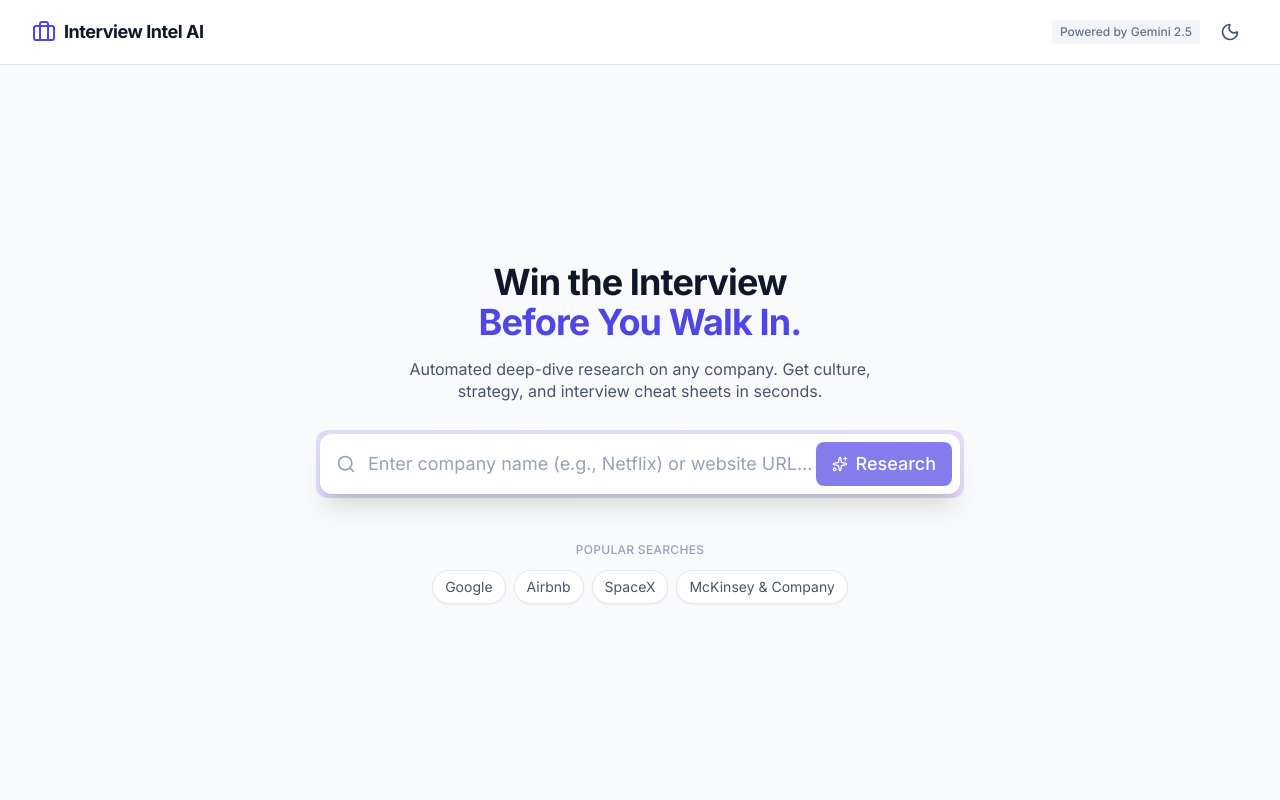
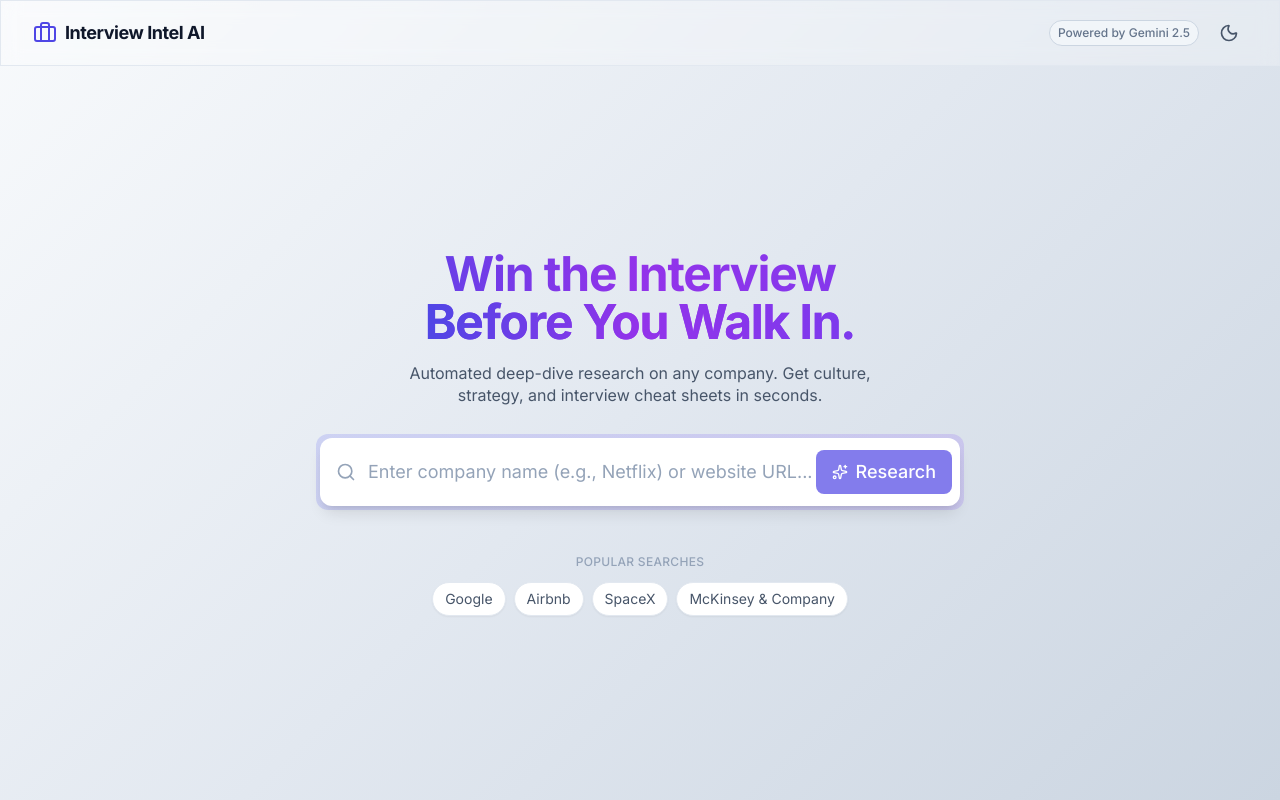
Before and after one commit to 12StoneDesigns111/Interview_Intel_AI, a React (Vite) app: page / in a window 1280 px wide. Built offline with nearby package versions, Linux system fonts and the light colour scheme.

Commit message:
Complete visual overhaul for AetherHack: Modern SaaS aesthetic with ethereal gradients, glassmorphism UI, enhanced hero search, 3-column dashboard grid, emerald accents, and citation cleaning

```diff
--- a/App.tsx
+++ b/App.tsx
@@ -47,16 +47,16 @@ const App: React.FC = () => {
 
 
   return (
-    <div className="min-h-screen bg-slate-50 flex flex-col">
+    <div className="min-h-screen flex flex-col">
       {/* Navbar */}
-      <header className="bg-white border-b border-slate-200 sticky top-0 z-50">
+      <header className="glassmorphism border-b border-slate-200 sticky top-0 z-50">
         <div className="max-w-7xl mx-auto px-4 sm:px-6 lg:px-8 h-16 flex items-center justify-between">
           <div className="flex items-center gap-2 text-indigo-600">
             <Briefcase className="h-6 w-6" />
             <span className="font-bold text-lg tracking-tight text-slate-900">Interview Intel AI</span>
           </div>
           <div className="flex items-center gap-3">
-            <div className="text-xs font-medium text-slate-500 bg-slate-100 px-2 py-1 rounded">Powered by Gemini 2.5</div>
+            <div className="text-xs font-medium text-slate-500 bg-slate-100 px-2 py-1 rounded-full border border-slate-300">Powered by Gemini 2.5</div>
             <ThemeToggle />
           </div>
           {/* No logout button, auth removed */}
@@ -70,9 +70,9 @@ const App: React.FC = () => {
 
             {!report && !loading && (
               <div className="space-y-4 animate-fade-in">
-                <h1 className="text-2xl xs:text-3xl sm:text-4xl font-extrabold text-slate-900 tracking-tight leading-tight">
+                <h1 className="text-3xl md:text-5xl font-extrabold bg-gradient-to-r from-indigo-600 via-purple-600 to-violet-600 bg-clip-text text-transparent tracking-tight leading-tight">
                   Win the Interview <br/>
-                  <span className="text-indigo-600">Before You Walk In.</span>
+                  <span className="text-transparent bg-gradient-to-r from-indigo-600 via-purple-600 to-violet-600 bg-clip-text">Before You Walk In.</span>
                 </h1>
                 <p className="text-base xs:text-lg text-slate-600 max-w-lg mx-auto leading-snug">
                   Automated deep-dive research on any company. Get culture, strategy, and interview cheat sheets in seconds.
@@ -91,7 +91,7 @@ const App: React.FC = () => {
                   value={query}
                   onChange={(e) => setQuery(e.target.value)}
                   placeholder="Enter company name (e.g., Netflix) or website URL..."
-                  className="w-full bg-white border-0 rounded-xl py-3 sm:py-4 pl-10 sm:pl-12 pr-24 sm:pr-32 shadow-xl text-slate-900 placeholder:text-slate-400 focus:ring-2 focus:ring-indigo-500 outline-none transition-all text-base sm:text-lg"
+                  className="w-full bg-white border-0 rounded-xl py-4 sm:py-5 pl-10 sm:pl-12 pr-24 sm:pr-32 shadow-lg focus:shadow-2xl text-slate-900 placeholder:text-slate-400 focus:ring-2 focus:ring-indigo-500 outline-none transition-all text-base sm:text-lg"
                   disabled={loading}
                 />
                 <div className="absolute right-1 sm:right-2">
@@ -114,7 +114,7 @@ const App: React.FC = () => {
                      <button
                       key={company}
                       onClick={() => setQuery(company)}
-                      className="px-2 sm:px-3 py-1 sm:py-1.5 bg-white border border-slate-200 shadow-sm rounded-full text-xs sm:text-sm text-slate-600 hover:border-indigo-300 hover:text-indigo-600 transition-colors"
+                      className="px-2 sm:px-3 py-1 sm:py-1.5 bg-white border border-slate-200 shadow-sm rounded-full text-xs sm:text-sm text-slate-600 hover:border-indigo-300 hover:text-indigo-600 hover:shadow-md hover:-translate-y-0.5 transition-all duration-200"
                      >
                        {company}
                      </button>
@@ -173,7 +173,7 @@ const App: React.FC = () => {
 
         {/* Report View */}
         {report && !loading && (
-          <div className="flex-grow bg-slate-50 px-4 py-8">
+          <div className="flex-grow px-4 py-8">
             <Dashboard data={report} sources={sources} />
           </div>
         )}
--- a/components/Dashboard.tsx
+++ b/components/Dashboard.tsx
@@ -144,7 +144,7 @@ export const Dashboard: React.FC<DashboardProps> = ({ data, sources }) => {
             </div>
           </Card>
 
-          <Card title="What to Say to Impress Them" accent accentColor="border-amber-400" collapsible defaultOpen>
+          <Card title="What to Say to Impress Them" accent accentColor="border-emerald-400" collapsible defaultOpen>
             <div style={{ lineHeight: 1.8 }} className="text-sm text-slate-700 whitespace-pre-line">
               {cleanText(data.cheatSheet.impressStrategy)}
             </div>
--- a/index.html
+++ b/index.html
@@ -23,7 +23,14 @@
     <link href="https://fonts.googleapis.com/css2?family=Inter:wght@300;400;500;600;700&display=swap" rel="stylesheet">
     <style>
       body {
+        background: linear-gradient(135deg, #f8fafc 0%, #e2e8f0 50%, #cbd5e1 100%);
         font-family: 'Inter', sans-serif;
+        line-height: 1.6;
+      }
+      .glassmorphism {
+        backdrop-filter: blur(10px);
+        background: rgba(255, 255, 255, 0.25);
+        border: 1px solid rgba(255, 255, 255, 0.18);
       }
       /* Custom Scrollbar */
       ::-webkit-scrollbar {
```
